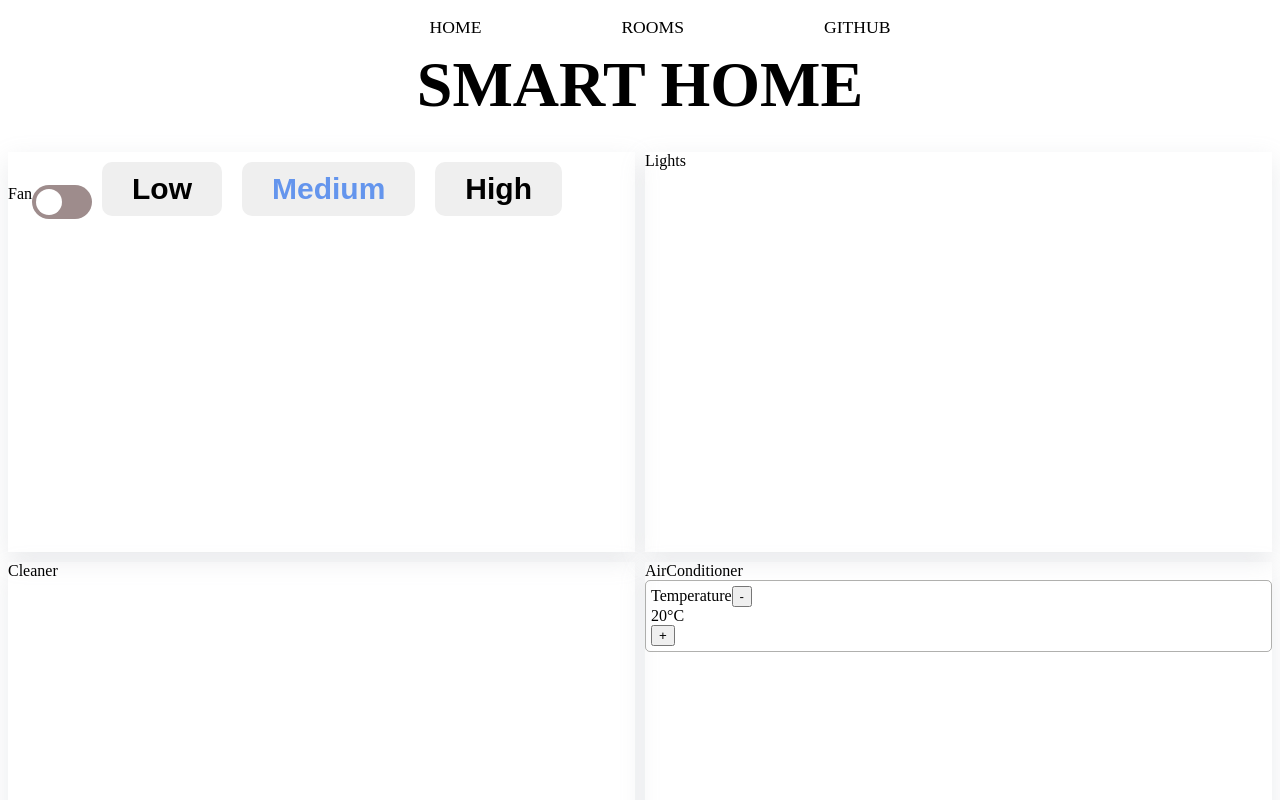
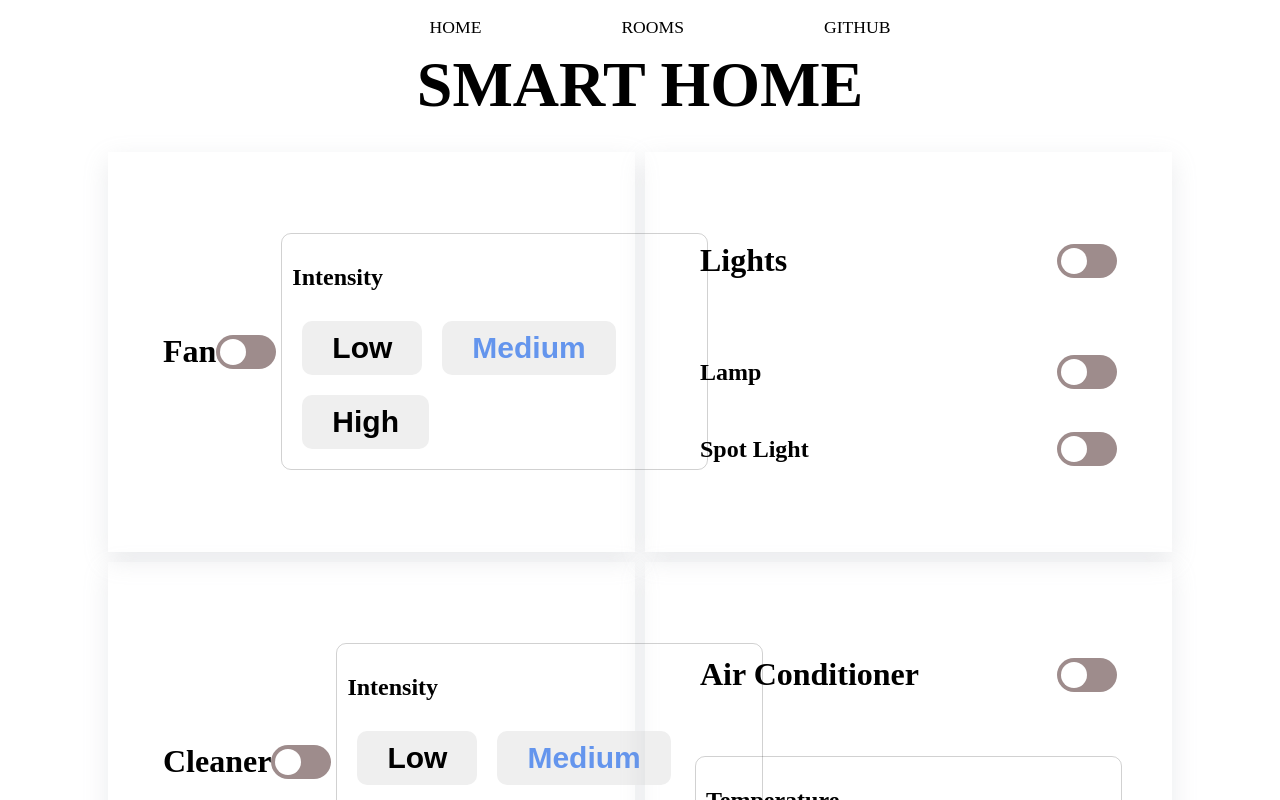
Before and after one commit to PAN-Chuwen/smart-home-react, a React (Create React App) app: page / in a window 1280 px wide. Shown: the top 800 px of the page. Built offline with nearby package versions, Linux system fonts and the light colour scheme.

Commit message:
Add more css

```diff
--- a/src/AirConditioner.js
+++ b/src/AirConditioner.js
@@ -1,12 +1,20 @@
 import React from "react";
+import Switch from "./Switch";
 import TemperatureBlock from "./TemperatureBlock";
 import "./Structure.css"
+import "./Switch.css"
 
 export default function AirConditioner() {
   return (
     <div className="deviceBox">
-      AirConditioner
-      <TemperatureBlock></TemperatureBlock>
+      <div className="titleBox">
+        <h1>Air Conditioner</h1>
+        <Switch />
+      </div>
+      <div className="controlBox">
+        <h2>Temperature</h2>
+        <TemperatureBlock />
+      </div>
     </div>
   );
 }
--- a/src/Cleaner.js
+++ b/src/Cleaner.js
@@ -1,9 +1,20 @@
-import React from 'react'
-import './Structure.css'
+import Switch from "./Switch";
+import React from "react";
+import IntensityBlock from "./IntensityBlock";
+import "./Structure.css";
 
 
 export default function Cleaner() {
   return (
-    <div className='deviceBox'>Cleaner</div>
-  )
+    <div className="deviceBox">
+      <div className="titleBox">
+        <h1>Cleaner</h1>
+        <Switch />
+      </div>
+      <div className="controlBox">
+        <h2>Intensity</h2>
+        <IntensityBlock />
+      </div>
+    </div>
+  );
 }
--- a/src/Fan.js
+++ b/src/Fan.js
@@ -1,15 +1,19 @@
 import Switch from "./Switch";
 import React from "react";
 import IntensityBlock from "./IntensityBlock";
-import './Structure.css'
-
+import "./Structure.css";
 
 export default function Fan() {
   return (
     <div className="deviceBox">
-      Fan
-      <Switch />
-      <IntensityBlock />
+      <div className="titleBox">
+        <h1>Fan</h1>
+        <Switch />
+      </div>
+      <div className="controlBox">
+        <h2>Intensity</h2>
+        <IntensityBlock />
+      </div>
     </div>
   );
 }
--- a/src/IntensityBlock.css
+++ b/src/IntensityBlock.css
@@ -1,5 +1,5 @@
 .intensityButton {
-    color:rgb(126, 192, 192);
+  color:rgb(126, 192, 192);
   font-size: 30px;
   font-weight: bold;
   padding: 10px 30px;
@@ -9,3 +9,7 @@
   margin: 10px 10px;
   cursor: pointer;
 }
+
+.intensityButton:hover {
+  background-color: rgba(128, 128, 128, 0.543);
+}
--- a/src/Lights.js
+++ b/src/Lights.js
@@ -1,9 +1,26 @@
-import React from 'react'
-import './Structure.css'
+import Switch from "./Switch";
+import React from "react";
+import "./Structure.css";
+
 
 
 export default function Lights() {
   return (
-    <div className='deviceBox'>Lights</div>
-  )
+    <div className="deviceBox">
+      <div className="titleBox">
+        <h1>Lights</h1>
+        <Switch />
+      </div>
+      <div className="controlBlock">
+      <div className="titleBox">
+        <h2>Lamp</h2>
+        <Switch />
+      </div>
+      <div className="titleBox">
+        <h2>Spot Light</h2>
+        <Switch />
+      </div>
+      </div>
+    </div>
+  );
 }
--- a/src/Structure.css
+++ b/src/Structure.css
@@ -1,20 +1,35 @@
 .devices {
+  margin-left:100px;
+  margin-right:100px;
+
+
   display: grid;
   grid-template-columns: 1fr 1fr;
   grid-template-rows: 400px 400px;
   gap: 10px;
+
 }
 
 .deviceBox {
-    /* background-color: beige; */
-    box-shadow: rgba(149, 157, 165, 0.2) 0px 8px 24px;
+  padding: 50px;
+  box-shadow: rgba(149, 157, 165, 0.2) 0px 8px 24px;
+  display: flex;
+  flex-wrap: wrap;
+  flex-direction: column;
+  justify-content: space-around;
 }
 
-.title {
+.titleBox {
+  display: flex;
+  align-items: center;
+  flex-direction: row;
+  justify-content: space-between;
+  padding: 5px;
 }
 
+
 .controlBox {
+  padding: 10px;
+  border: 0.5px solid rgba(0, 0, 0, 0.18);
+  border-radius: 10px;
 }
-
-.controlBoxTitle {
-}
--- a/src/Switch.js
+++ b/src/Switch.js
@@ -1,5 +1,6 @@
 import React from 'react'
 import "./Switch.css"
+import "./Structure.css"
 
 
 export default function Switch() {
--- a/src/TemperatureBlock.css
+++ b/src/TemperatureBlock.css
@@ -1,6 +1,29 @@
 .temperatureBox {
-    padding:5px;
-    border: 0.5px solid;
-    border-color: rgba(61, 61, 57, 0.407);
-    border-radius: 5px;
+  display: flex;
+  border: 0.5px solid;
+  border-color: rgba(61, 61, 57, 0.407);
+  border-radius: 5px;
 }
+
+.temperatureBox .temperatureNumBox {
+  flex-grow: 4;
+  text-align: center;
+  font-size: 40px;
+  font-weight: bolder;
+}
+.temperatureBox button {
+  background-color: rgba(128, 128, 128, 0.163);
+
+  border: none;
+
+  flex-grow: 1;
+  text-align: center;
+  font-size: 40px;
+  font-weight: bolder;
+
+  cursor: pointer;
+}
+
+.temperatureBox button:hover{
+    background-color: rgba(128, 128, 128, 0.513);
+}
--- a/src/TemperatureBlock.js
+++ b/src/TemperatureBlock.js
@@ -11,7 +11,6 @@ export default function TemperatureBlock() {
   }
   return (
     <div className="temperatureBox">
-      Temperature
       <ArithmeticButton
         operator="-"
         onArithBtnClick={() => handleArithOp("-")}
```
